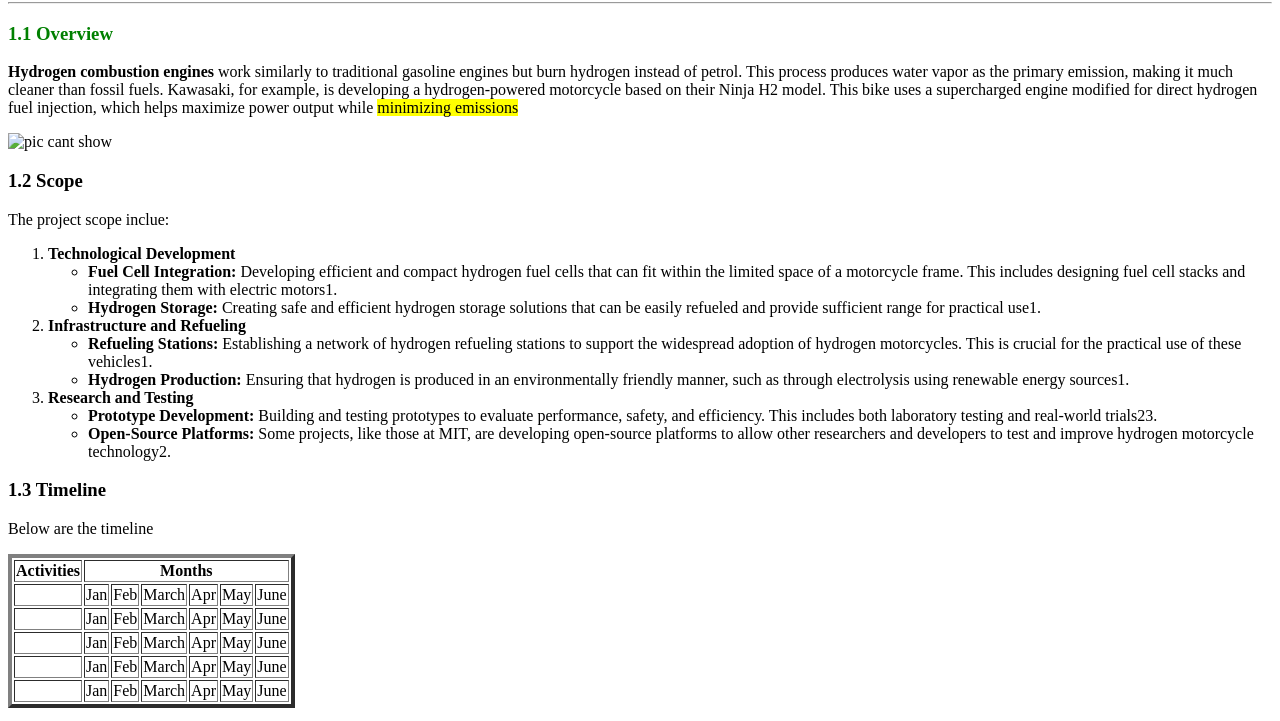
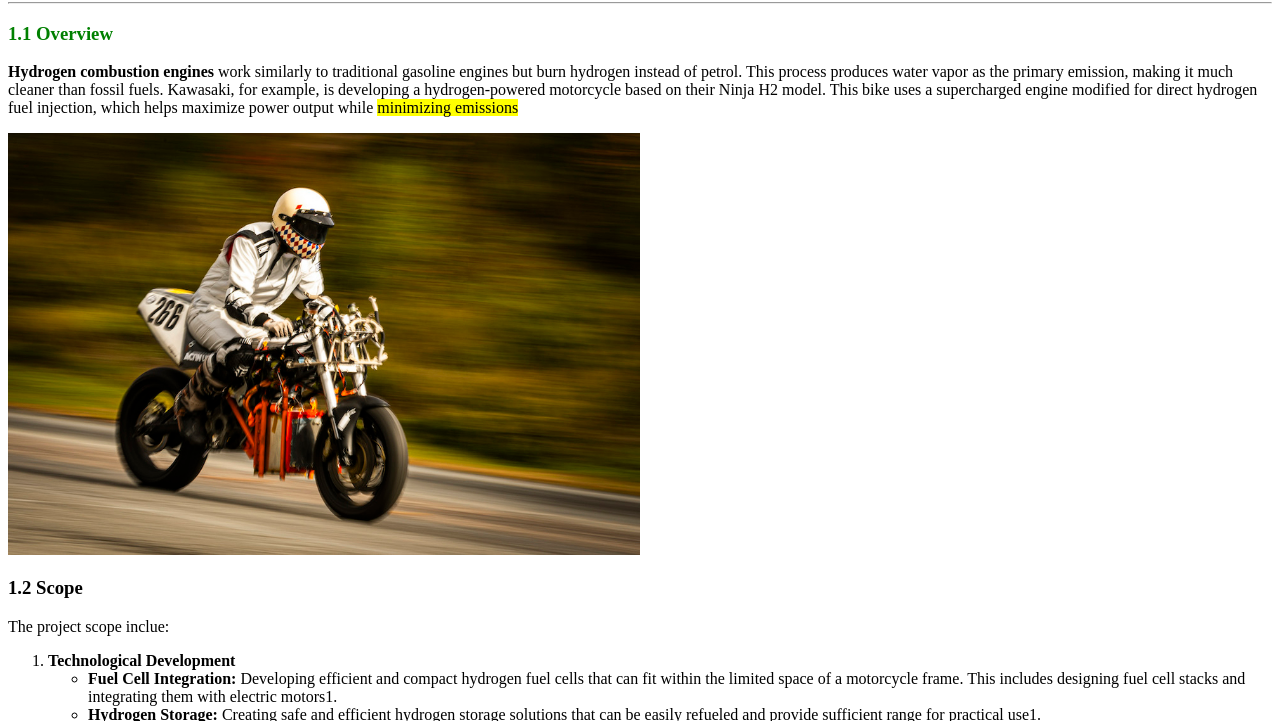
Before and after one commit to rizalpsdc/B32Myresume, a plain HTML site: page index.html in a window 1280 px wide. Shown: the part 78-799 px from the top of the page. Drawn offline with Linux system fonts and the light colour scheme.

Commit message:
Update index.html

```diff
--- a/index.html
+++ b/index.html
@@ -17,7 +17,7 @@
     This bike uses a supercharged engine modified for direct hydrogen fuel injection,
     which helps maximize power output while <mark>minimizing emissions</mark></p>
 
-    <img src="/html/image/motorcycle.jpg" alt="pic cant show" height="50%" width="50%">
+    <img src="/image/motorcycle.jpg" alt="pic cant show" height="50%" width="50%">
 
     <h3> 1.2 Scope</h3>
     <p>The project scope inclue:</p>
```
